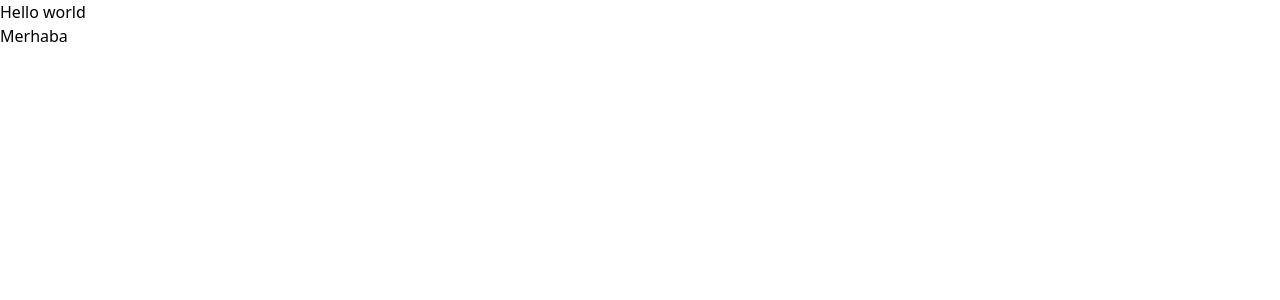
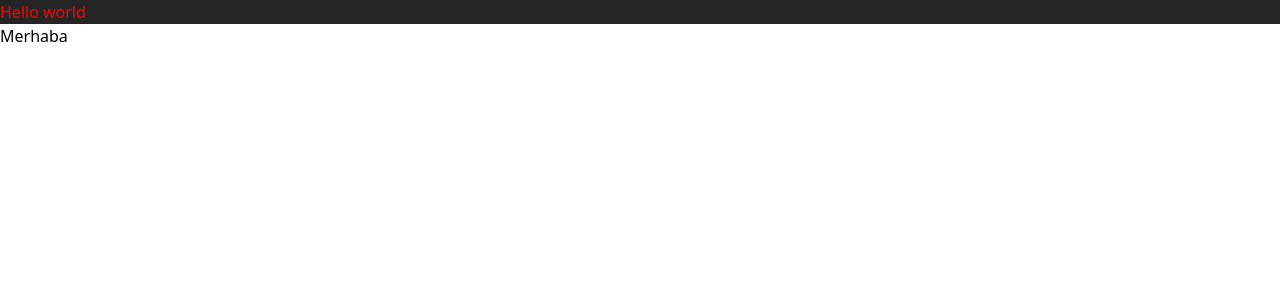
Before and after one commit to Ucuncu-Bin-Yil-Akademi/redux-nextjs-fundamentals, a Next.js app: page / in a window 1280 px wide. Shown: the top 300 px of the page. Built offline with nearby package versions, Linux system fonts and the light colour scheme.

Commit message:
initial commit

```diff
--- a/pages/index.js
+++ b/pages/index.js
@@ -1,7 +1,14 @@
 export default function Home() {
   return (
     <>
-      <h2>Hello world</h2>
+      <h2
+        style={{
+          backgroundColor: "#252525",
+          color: "red",
+        }}
+      >
+        Hello world
+      </h2>
       <p>Merhaba</p>
     </>
   );
```
Also changed, not shown: 1 other file (tests, documents, lock files or other folders).
